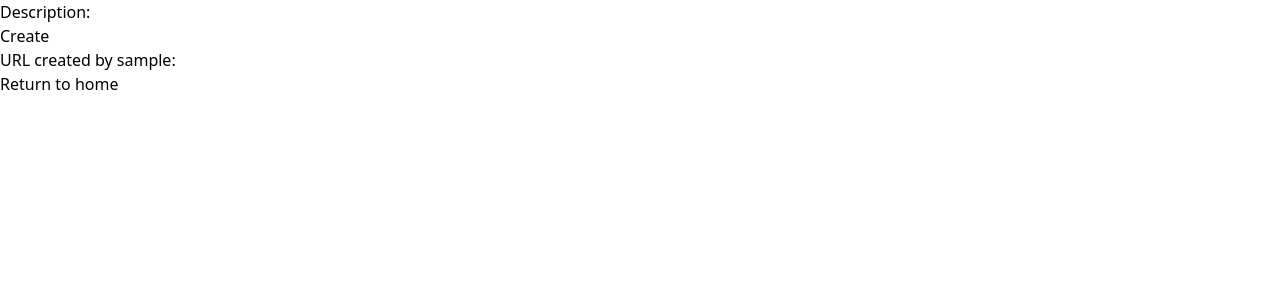
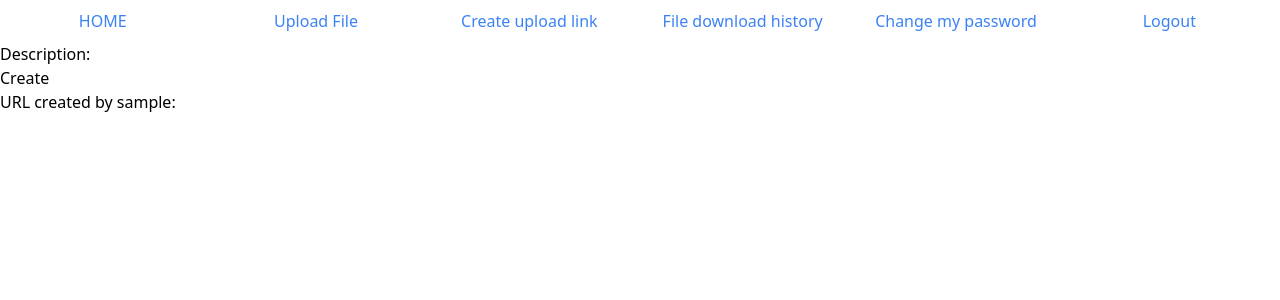
Before and after one commit to disty-online/disty, a Django app: page /disty/new_url/ in a window 1280 px wide. Shown: the top 300 px of the page. Run offline with Django 3.2, Linux system fonts and the light colour scheme; the visitor is signed in with stand-in values (Sample User, id 1); data comes from the database, SQL or seed files in the repository.

Commit message:
Extract navigation code to separate file and include it in all pages

```diff
--- a/disty/templates/disty/access.html
+++ b/disty/templates/disty/access.html
@@ -1,4 +1,6 @@
-{% extends 'base.html' %} {% block content %}
+{% extends 'base.html' %}
+{% block content %}
+{% include 'disty/navigation.html' %}
 
 <p>Downloaded files uploaded by {{ user }}:</p>
 <ul>
@@ -10,6 +12,4 @@
   {% endfor %}
 </ul>
 
-<p><a href="{% url 'home' %}">Return to home</a></p>
-
 {% endblock %}
--- a/disty/templates/disty/model_form_upload.html
+++ b/disty/templates/disty/model_form_upload.html
@@ -1,6 +1,7 @@
 {% extends 'base.html' %}
+{% block content %}
+{% include 'disty/navigation.html' %}
 
-{% block content %}
 <form method="post" enctype="multipart/form-data">
     {% csrf_token %}
     {{ file_form.as_p }}
@@ -8,5 +9,4 @@
     <button type="submit">Upload</button>
 </form>
 
-<p><a href="{% url 'home' %}">Return to home</a></p>
 {% endblock %}
--- /dev/null
+++ b/disty/templates/disty/navigation.html
@@ -0,0 +1,30 @@
+{% extends 'base.html' %} {% block content %}
+
+<ul class="flex">
+    <li class="flex-1 mr-2">
+        <a class="text-center block border border-white rounded hover:border-gray-200 text-blue-500 hover:bg-gray-200 py-2 px-4"
+            href="{% url 'home' %}">HOME</a>
+    </li>
+    <li class="flex-1 mr-2">
+        <a class="text-center block border border-white rounded hover:border-gray-200 text-blue-500 hover:bg-gray-200 py-2 px-4"
+            href="{% url 'model_form_upload' %}">Upload File</a>
+    </li>
+    <li class="flex-1 mr-2">
+        <a class="text-center block border border-white rounded hover:border-gray-200 text-blue-500 hover:bg-gray-200 py-2 px-4"
+            href="{% url 'new_url' %}">Create upload link</a>
+    </li>
+    <li class="flex-1 mr-2">
+        <a class="text-center block border border-white rounded hover:border-gray-200 text-blue-500 hover:bg-gray-200 py-2 px-4"
+            href="{% url 'access' %}">File download history</a>
+    </li>
+    <li class="flex-1 mr-2">
+        <a class="text-center block border border-white rounded hover:border-gray-200 text-blue-500 hover:bg-gray-200 py-2 px-4"
+            href="password_change/">Change my password</a>
+    </li>
+    <li class="flex-1 mr-2">
+        <a class="text-center block border border-white rounded hover:border-gray-200 text-blue-500 hover:bg-gray-200 py-2 px-4"
+            href="logout/">Logout</a>
+    </li>
+</ul>
+
+{% endblock %}
--- a/disty/templates/disty/new_url.html
+++ b/disty/templates/disty/new_url.html
@@ -1,4 +1,6 @@
-{% extends 'base.html' %} {% block content %}
+{% extends 'base.html' %}
+{% block content %}
+{% include 'disty/navigation.html' %}
 
 {% if not url %}
 <form method="post" enctype="multipart/form-data">
@@ -12,7 +14,4 @@
 <p>URL created by {{ user }}:</p>
 <p><a href="{{ path }}">{{ url }}</a></p>
 
-
-<p><a href="{% url 'home' %}">Return to home</a></p>
-
 {% endblock %}
```
Also changed, not shown: disty/templates/disty/home.html (+3 -25 lines).
